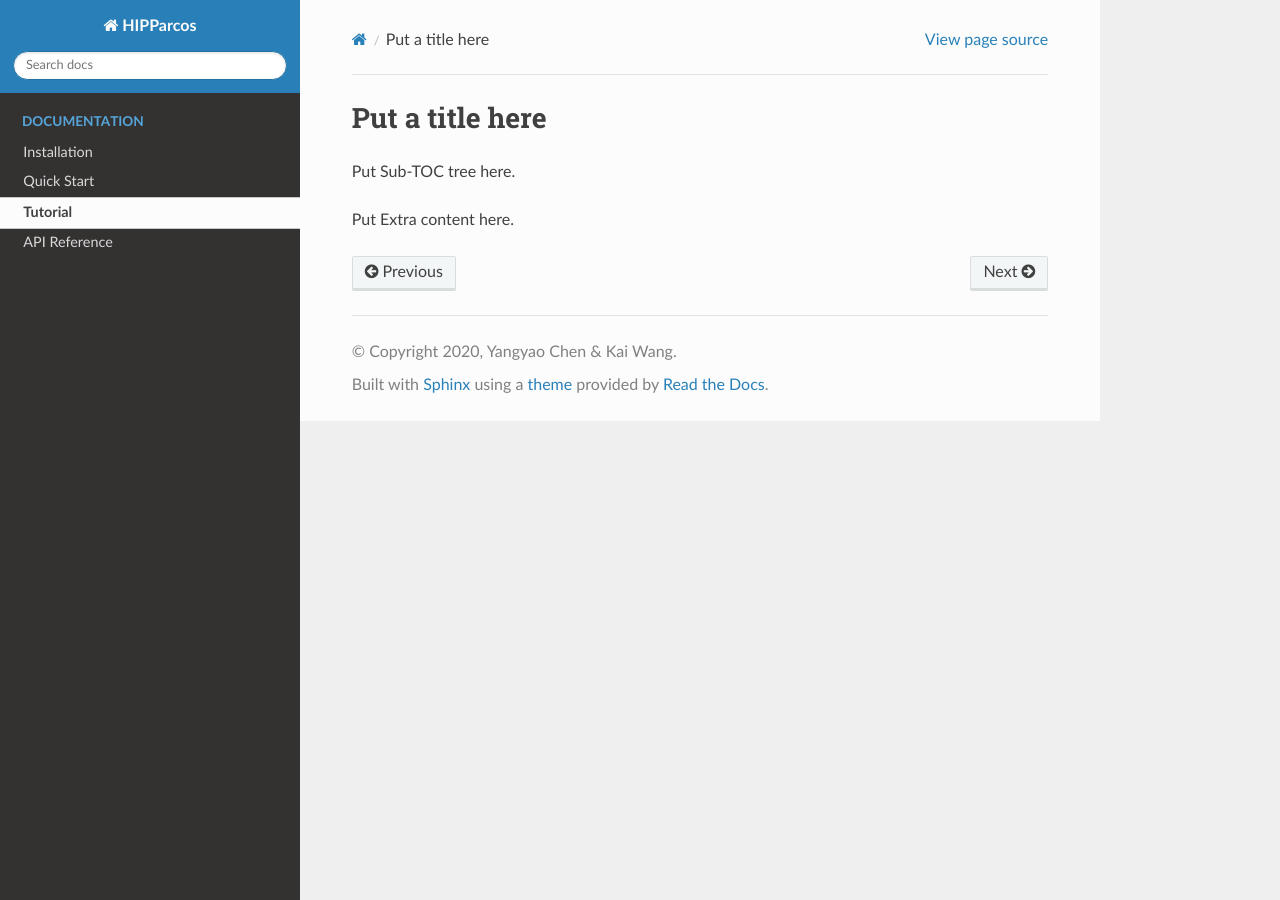
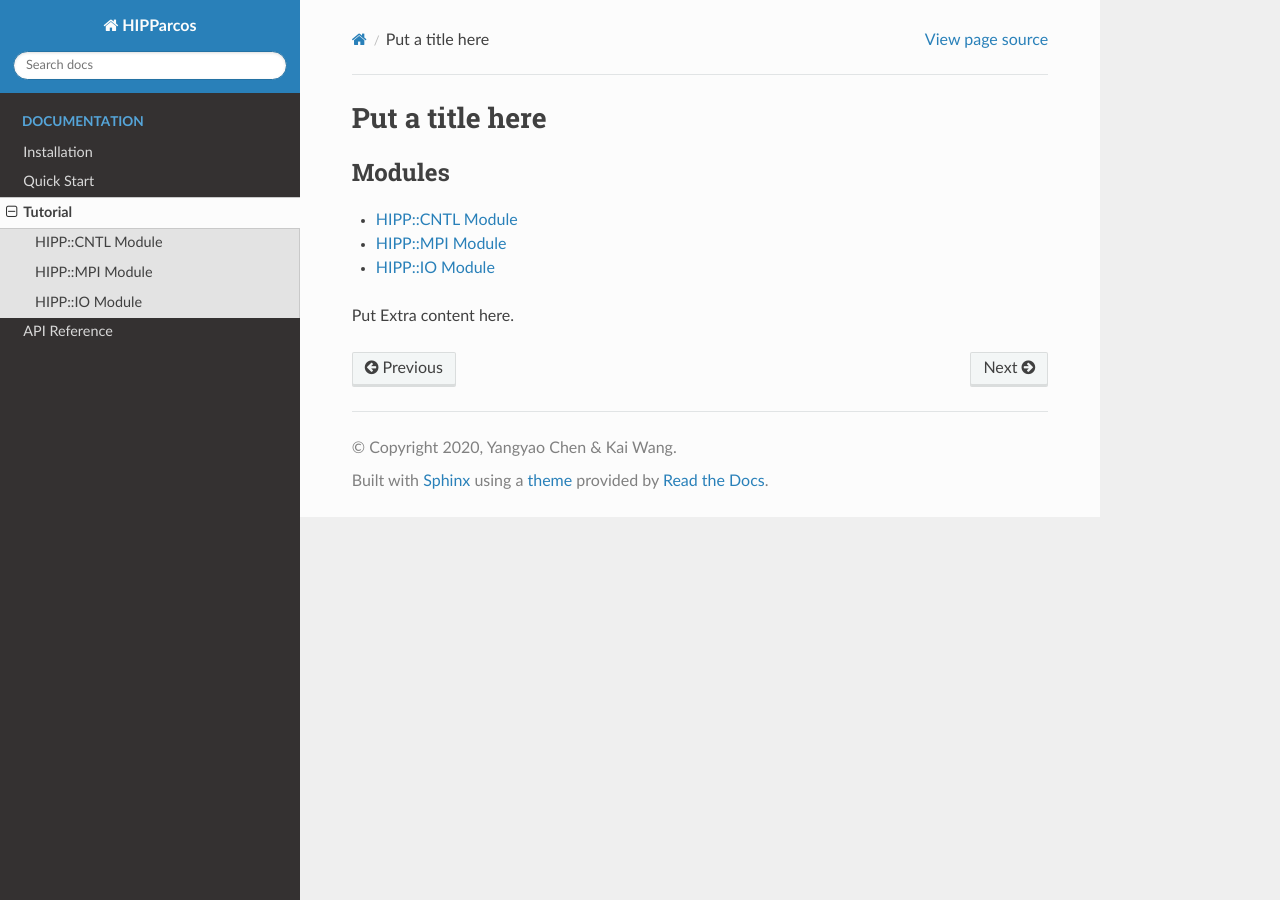
Before and after one commit to ChenYangyao/hipp, a Sphinx documentation site: the page built from docs/usage/tutorial/index.rst, in a window 1280 px wide. Built offline with Sphinx 7.4.7 and the Read the Docs theme 2.0.0, drawn with Linux system fonts in a browser that asks for light colours.

Commit message:
Update tutorial/io/basic_usage

```diff
--- /dev/null
+++ b/docs/usage/tutorial/cntl/index.rst
@@ -0,0 +1,3 @@
+*************************************
+Tutorial to HIPP::CNTL module
+*************************************
--- a/docs/usage/tutorial/index.rst
+++ b/docs/usage/tutorial/index.rst
@@ -2,7 +2,12 @@
 Put a title here
 ############################
 
+.. toctree::
+    :maxdepth: 1
+    :caption: Modules
 
-Put Sub-TOC tree here.
+    HIPP::CNTL Module <cntl/index.rst>
+    HIPP::MPI Module <mpi/index.rst>
+    HIPP::IO Module <io/index.rst>
 
 Put Extra content here.
--- /dev/null
+++ b/docs/usage/tutorial/io/basic_usage/user_defined_datatype.rst
@@ -0,0 +1,2 @@
+User-defined datatype
+================================================
--- /dev/null
+++ b/docs/usage/tutorial/mpi/index.rst
@@ -0,0 +1,3 @@
+*************************************
+Tutorial to HIPP::MPI module
+*************************************
```
Also changed, not shown: docs/usage/tutorial/io/basic_usage/read_write_built_in_data.rst (added, +63 -0 lines), docs/usage/tutorial/io/index.rst (added, +11 -0 lines).
